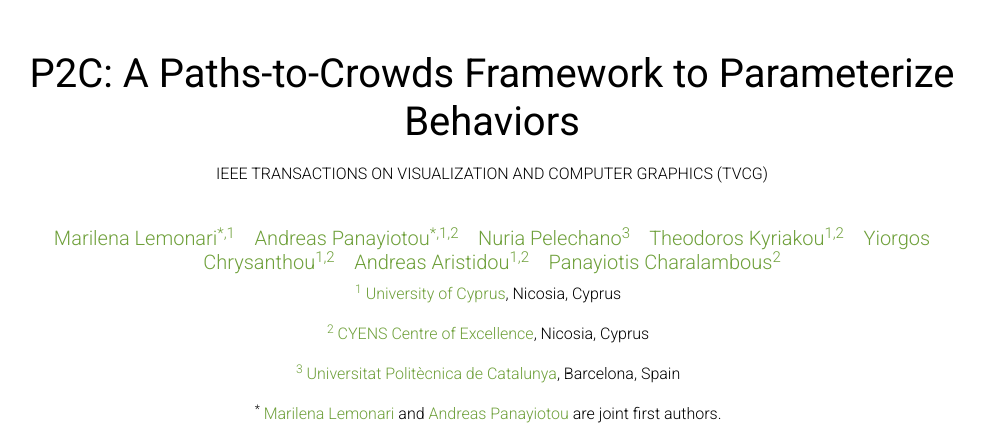
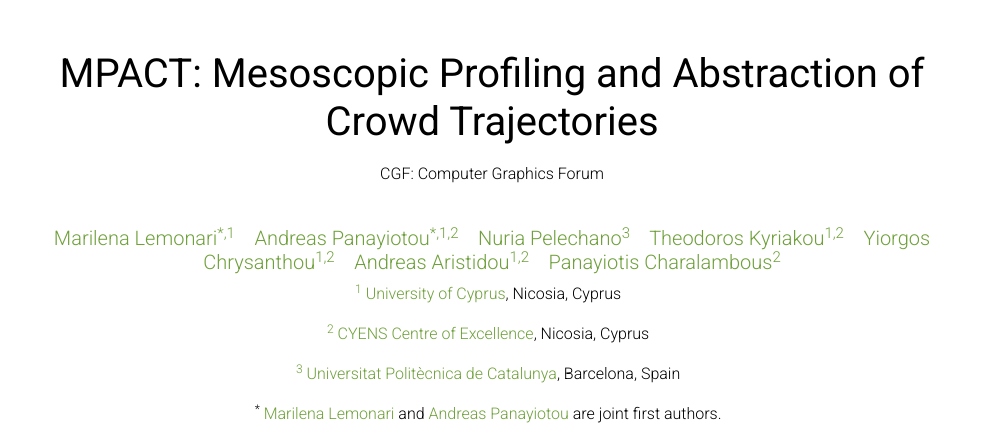
Before and after one commit to MarilenaLemonari/MPACT, a Jekyll site: the page built from docs/_pages/about.md, in a window 1280 px wide and 900 px high, cut to the strip 0-442 px from the top of the window. Shown: the whole strip, without its empty margins (148-1132 px from the left). Built offline with Jekyll 4.4.1, drawn with Linux system fonts in a browser that asks for light colours; comment, search, counter and statistics services are not loaded; a style sheet for code colours, icons or effects is not loaded.

Commit message:
Update defaultPaper.html

```diff
--- a/docs/_layouts/defaultPaper.html
+++ b/docs/_layouts/defaultPaper.html
@@ -78,8 +78,8 @@
     <!-- Content -->
     <div class="container mt-5">
 	<header class="page-header" role="banner">
-      <h1 class="project-name"><center><b>P2C: A Paths-to-Crowds Framework to Parameterize Behaviors</b></center></h1>
-	  <p class="conference-name"><center>IEEE TRANSACTIONS ON VISUALIZATION AND COMPUTER GRAPHICS (TVCG)</center><p>
+      <h1 class="project-name"><center><b>MPACT: Mesoscopic Profiling and Abstraction of Crowd Trajectories</b></center></h1>
+	  <p class="conference-name"><center>CGF: Computer Graphics Forum</center><p>
 	  <br>
       <h5 class="project-tagline"><center><a href=https://marilenalemonari.github.io/>Marilena Lemonari<sup>*,1</sup></a> &nbsp;&nbsp;
 	  <a href=https://apanayiotou.com/>Andreas Panayiotou<sup>*,1,2</sup></a> &nbsp;&nbsp;
```
